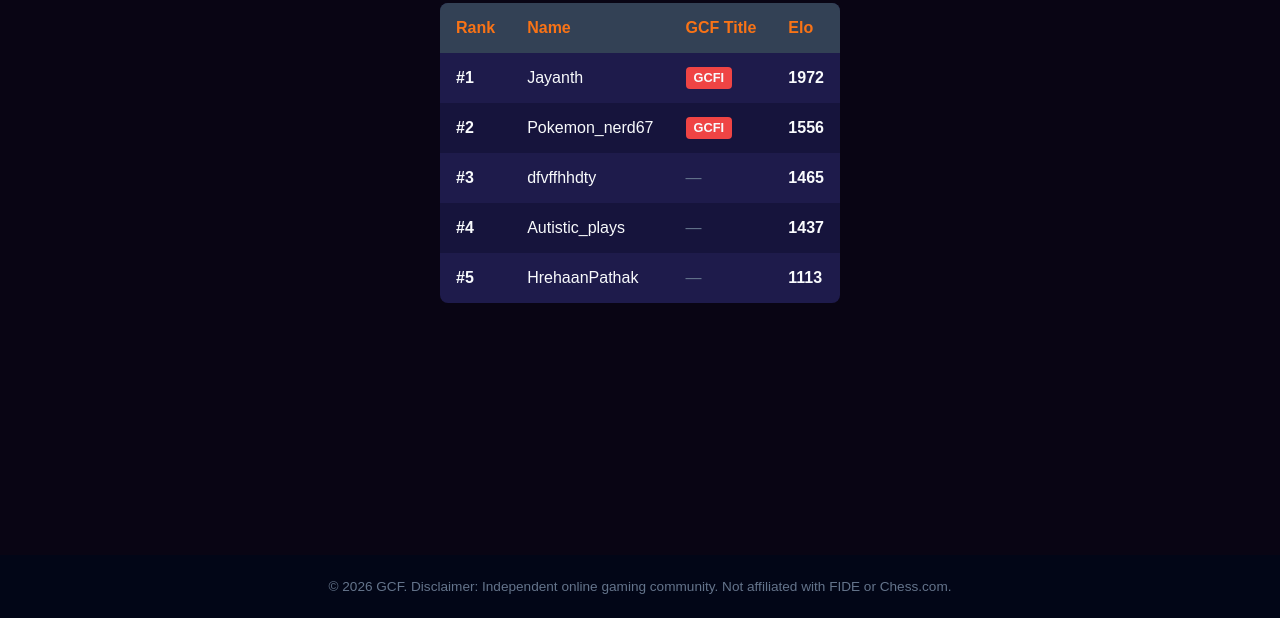
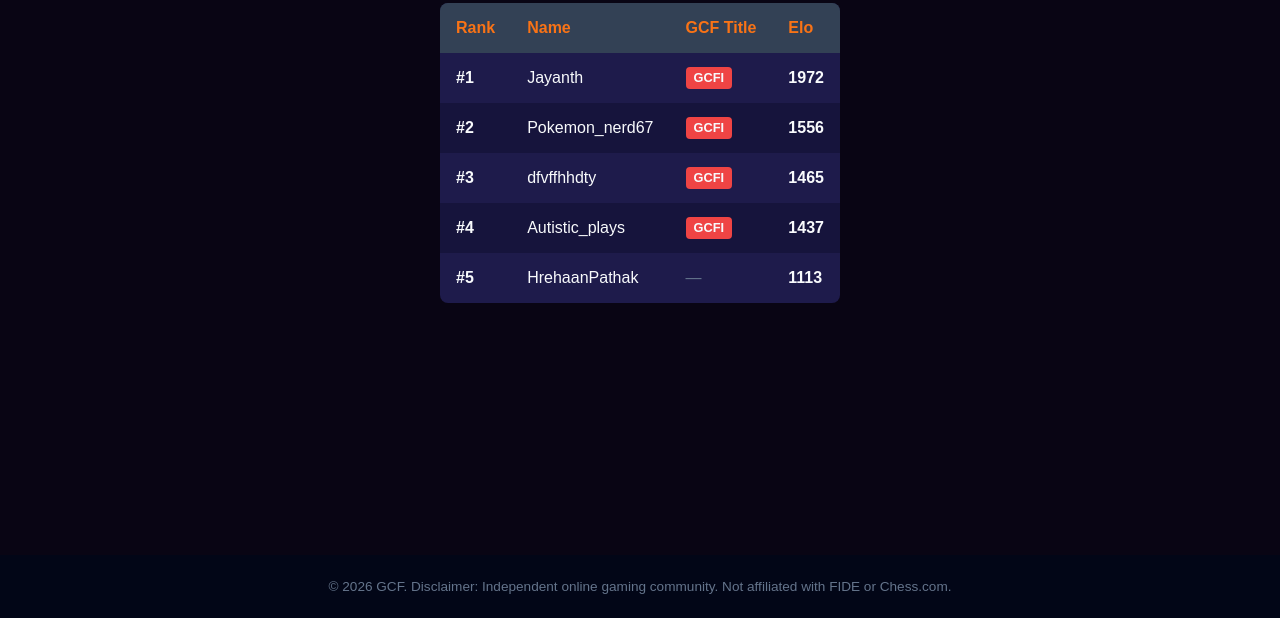
Before and after one commit to NickWilde-ztpt/ChessFederation, a plain HTML site: page ChessFederation/leaderboard.html in a window 1280 px wide. Shown: the part 182-800 px from the top of the page. Drawn offline with Linux system fonts and the light colour scheme.

Commit message:
Update leaderboard.html

```diff
--- a/ChessFederation/leaderboard.html
+++ b/ChessFederation/leaderboard.html
@@ -66,8 +66,8 @@ sa<!DOCTYPE html>
         const players = [
             { rank: 1, username: "Jayanth", title: "GCFI", elo: 1972 },
             { rank: 2, username: "Pokemon_nerd67", title: "GCFI", elo: 1556 },
-            { rank: 3, username: "dfvffhhdty", title: "-", elo: 1465 },
-            { rank: 4, username: "Autistic_plays", title: "-", elo: 1437 },
+            { rank: 3, username: "dfvffhhdty", title: "GCFI", elo: 1465 },
+            { rank: 4, username: "Autistic_plays", title: "GCFI", elo: 1437 },
             { rank: 5, username: "HrehaanPathak", title: "-", elo: 1113 }
         ];
         function loadLeaderboard() {
```
